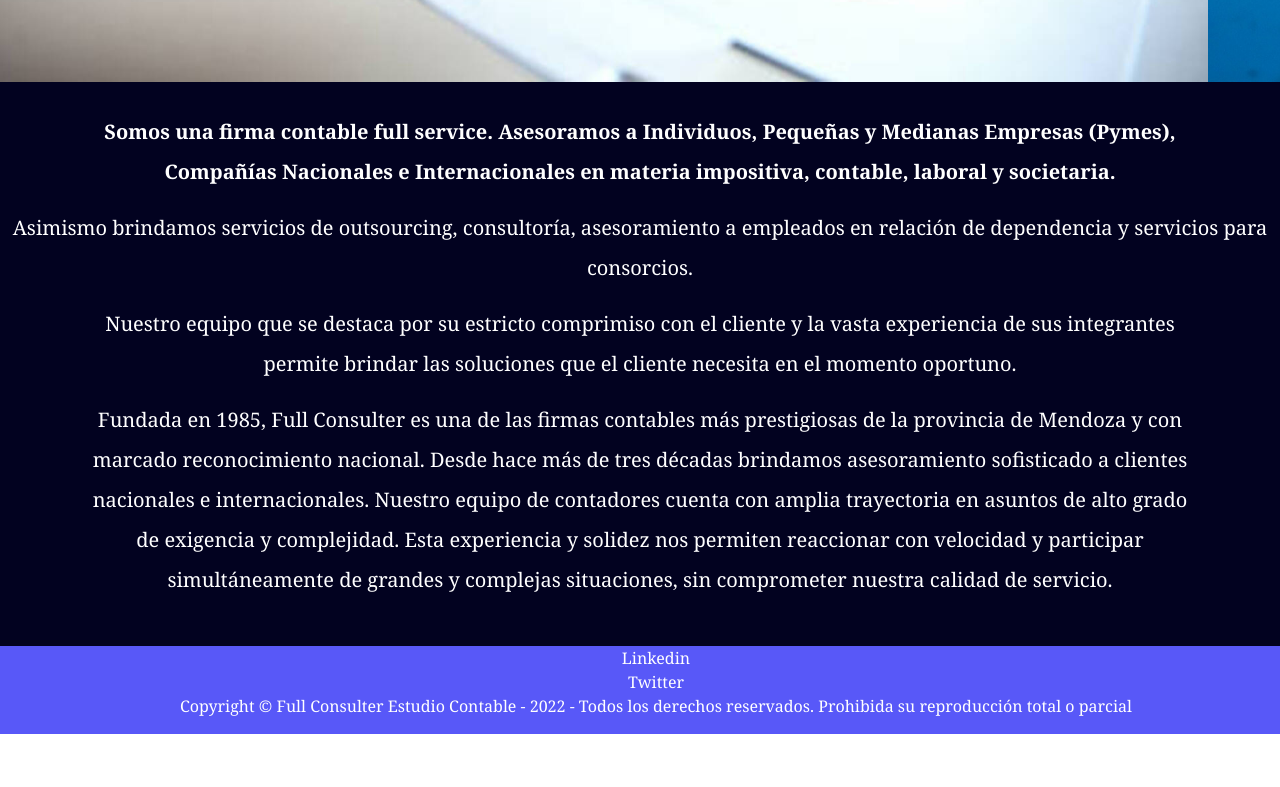
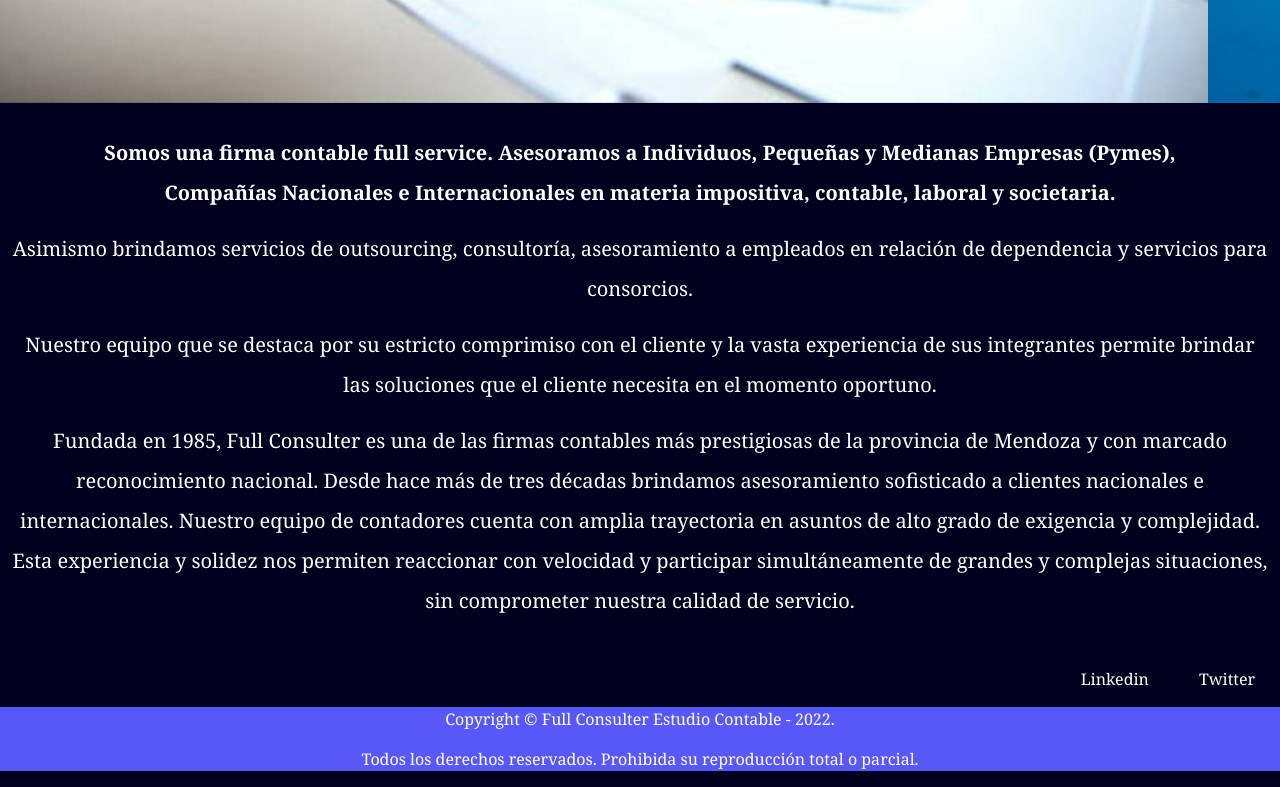
Before and after one commit to GimeCorcull/idea-Corcull, a website: page index.html in a window 1280 px wide. Shown: the part 1110-1897 px from the top of the page. Before the commit the page ends 1844 px from the top, so only its background shows below. Drawn offline with nearby package versions, Linux system fonts and the light colour scheme; a script that the page names is missing.

Commit message:
mejoré portada

```diff
--- a/css/styles.css
+++ b/css/styles.css
@@ -72,6 +72,7 @@ h2, .h2contacto {
      "encabezado"
      "intro"
      "pieDePagina";
+     background-color: rgb(2, 2, 32 );
  }
 
  .encabezado {
@@ -238,12 +239,12 @@ h2, .h2contacto {
  .pieDePagina {
      background-color:  rgb(88, 88, 248);
      color: white;
-     list-style-type: none;
      text-align: center;
-     /**position: fixed;
+    /** position: fixed;
      left: 0;
      bottom: 0;
      width: 100%;**/
+
 
  }
 
@@ -258,6 +259,7 @@ h2, .h2contacto {
      color: white;
      list-style-type: none;
      text-align: center;
+
      /**position: fixed;
      left: 0;
      bottom: 0;
@@ -537,8 +539,8 @@ h2, .h2contacto {
 }
 
 .logoFc {
-    width: 70px;
-    height: 60px;
+    width: 50px;
+    height: 50px;
     border-radius: 50px;
 }
 
@@ -546,5 +548,14 @@ header {
     display: flex;
     justify-content: space-between;
     background-color: rgb(126, 126, 245 );
-    padding: 10px;
+    padding: 20px;
+    font-size: larger;
 }
+
+.piepag {
+    display: flex;
+    justify-content: end;
+    gap: 25px;
+    background-color: rgb(2, 2, 32 );
+
+}
--- a/index.html
+++ b/index.html
@@ -14,7 +14,7 @@
 <body>
     <div id="indexGrid">
         <header>
-            <nav class="navbar navbar-expand-lg navbar-dark" style="background-color:rgb(130, 111, 255)">
+            <nav class="navbar navbar-expand-lg navbar-dark" style="background-color:rgb(126, 126, 245)">
                 <div class="container-fluid">
                   <button class="navbar-toggler" type="button" data-bs-toggle="collapse" data-bs-target="#navbarSupportedContent" aria-controls="navbarSupportedContent" aria-expanded="false" aria-label="Toggle navigation">
                     <span class="navbar-toggler-icon"></span>
@@ -74,9 +74,9 @@
 
                 <p class="container-fluid"> Asimismo brindamos servicios de outsourcing, consultoría, asesoramiento a empleados en relación de dependencia y servicios para consorcios.</p>
 
-                <p class="container">Nuestro equipo que se destaca por su estricto comprimiso con el cliente y la vasta experiencia de sus integrantes permite brindar las soluciones que el cliente necesita en el momento oportuno.</p>
+                <p class="container-fluid">Nuestro equipo que se destaca por su estricto comprimiso con el cliente y la vasta experiencia de sus integrantes permite brindar las soluciones que el cliente necesita en el momento oportuno.</p>
 
-                <p class="container">Fundada en 1985, Full Consulter es una de las firmas contables más prestigiosas de la provincia de Mendoza y con marcado reconocimiento nacional. Desde hace más de tres décadas brindamos asesoramiento sofisticado a clientes nacionales e internacionales.
+                <p class="container-fluid">Fundada en 1985, Full Consulter es una de las firmas contables más prestigiosas de la provincia de Mendoza y con marcado reconocimiento nacional. Desde hace más de tres décadas brindamos asesoramiento sofisticado a clientes nacionales e internacionales.
 
                   Nuestro equipo de contadores cuenta con amplia trayectoria en asuntos de alto grado de exigencia y complejidad. Esta experiencia y solidez nos permiten reaccionar con velocidad y participar simultáneamente de grandes y complejas situaciones, sin comprometer nuestra calidad de servicio.</p>
 
@@ -84,9 +84,7 @@
 
         </section>
 
-
-
-        <footer class="pieDePagina">
+        <div>
           <ul class="piepag">
             <li>
               <a href="http://www.linkedin.com">Linkedin
@@ -96,11 +94,16 @@
             <li>
               <a href="http://www.twitter.com"> Twitter
             </li>
+          </ul>
+        </div>
 
-                <p> Copyright © Full Consulter Estudio Contable - 2022 - Todos los derechos reservados. Prohibida su reproducción total o parcial</p>
 
-            </ul>
+
+        <footer class="pieDePagina">
+          <p> Copyright © Full Consulter Estudio Contable - 2022.</p>
+          <p>Todos los derechos reservados. Prohibida su reproducción total o parcial.</p>
         </footer>
+
     </div>
 
     <script src="bootstrap-5.1.3-dist/js/bootstrap.min.js"></script>
```
Lines whose indentation alone changed are shown as unchanged.
